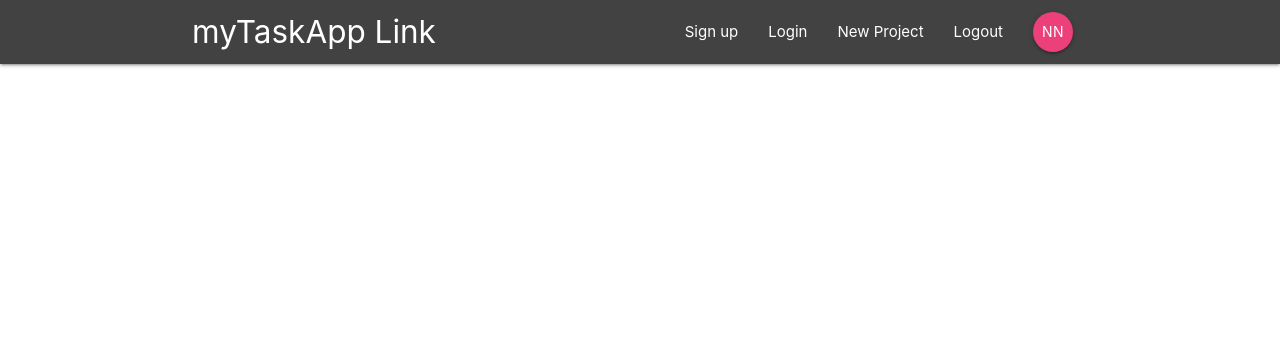
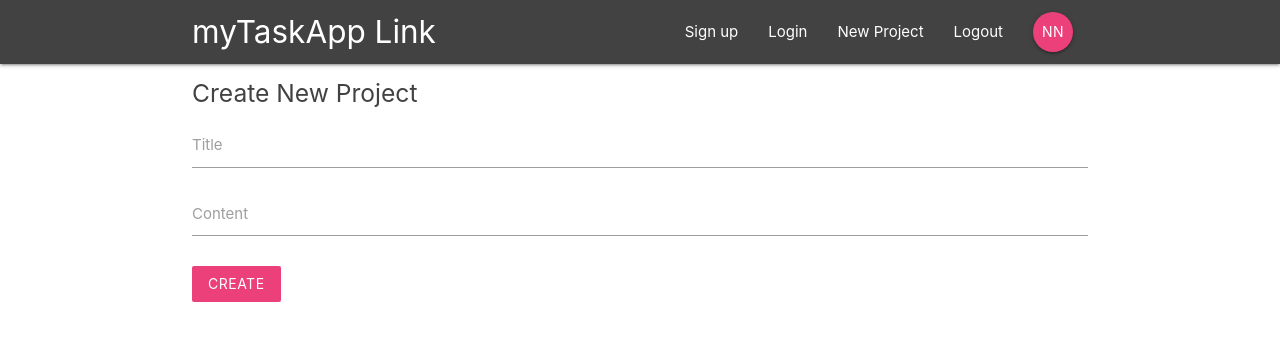
Before and after one commit to scrambleegg7/my-taskapp, a React (Create React App) app: page /create in a window 1280 px wide. Shown: the top 340 px of the page. Built offline with nearby package versions, Linux system fonts and the light colour scheme.

Commit message:
create new project pane

```diff
--- a/src/App.js
+++ b/src/App.js
@@ -8,7 +8,7 @@
 import ProjectDetails from './components/projects/ProjectDetails';
 import SignIn from './components/auth/SignIn';
 import SignUp from './components/auth/SignUp';
-
+import CreateProject from './components/projects/CreateProjects';
 
 class App extends Component {
 
@@ -26,6 +26,7 @@
                     <Route path="/project/:id" component={ProjectDetails} />
                     <Route path="/signin" component={SignIn} />
                     <Route path="/signup" component={SignUp} />
+                    <Route path="/create" component={CreateProject} />
 
                 </Switch>
             </div>
--- a/src/components/layout/SignedInLinks.js
+++ b/src/components/layout/SignedInLinks.js
@@ -5,7 +5,7 @@
 const SignedInLinks= () => {
     return (
         <ul className="right">
-            <li><NavLink to="/">New Project</NavLink></li>
+            <li><NavLink to="/create">New Project</NavLink></li>
             <li><NavLink to="/">Logout</NavLink></li>
             <li><NavLink to="/" className="btn btn-floating pink lighten-1">NN</NavLink></li>
         </ul>
--- a/src/components/layout/SignedOutLinks.js
+++ b/src/components/layout/SignedOutLinks.js
@@ -6,7 +6,7 @@
     return (
         <ul className="right">
             <li><NavLink to="/signup">Sign up</NavLink></li>
-            <li><NavLink to="/">Login</NavLink></li>
+            <li><NavLink to="/signin">Login</NavLink></li>
         </ul>
     )
 }
--- a/src/components/projects/CreateProjects.js
+++ b/src/components/projects/CreateProjects.js
@@ -0,0 +1,47 @@
+import React, { Component } from 'react'
+
+
+class CreateProject extends Component {
+
+    state = {
+        title: '',
+        content: ''
+    }
+
+    handleChange = (e) => {
+        this.setState(
+            {
+                [e.target.id]: e.target.value
+            }
+        )
+    }
+
+    handleSubmit = (e) => {
+        e.preventDefault();
+        console.log(this.state);
+    }
+
+    render() {
+        return (
+            <div className="container">
+                <form onSubmit={this.handleSubmit} className="white">
+                    <h5 className="grey-text text-darken-3">Create New Project</h5>
+                    <div className="input-field">
+                        <label htmlFor="title">Title</label>
+                        <input type="text" id="title" onChange={this.handleChange} />
+                    </div>
+                    <div className="input-field">
+                        <label htmlFor="content">Content</label>
+                        <textarea className="materialize-textarea" id="content" onChange={this.handleChange} />
+                    </div>
+                    <div className="input-field">
+                        <button className="btn pink lighten-1 z-depth-0">Create</button>
+                    </div>
+                </form>
+            </div>
+        )
+       }
+
+}
+
+export default CreateProject;
```
